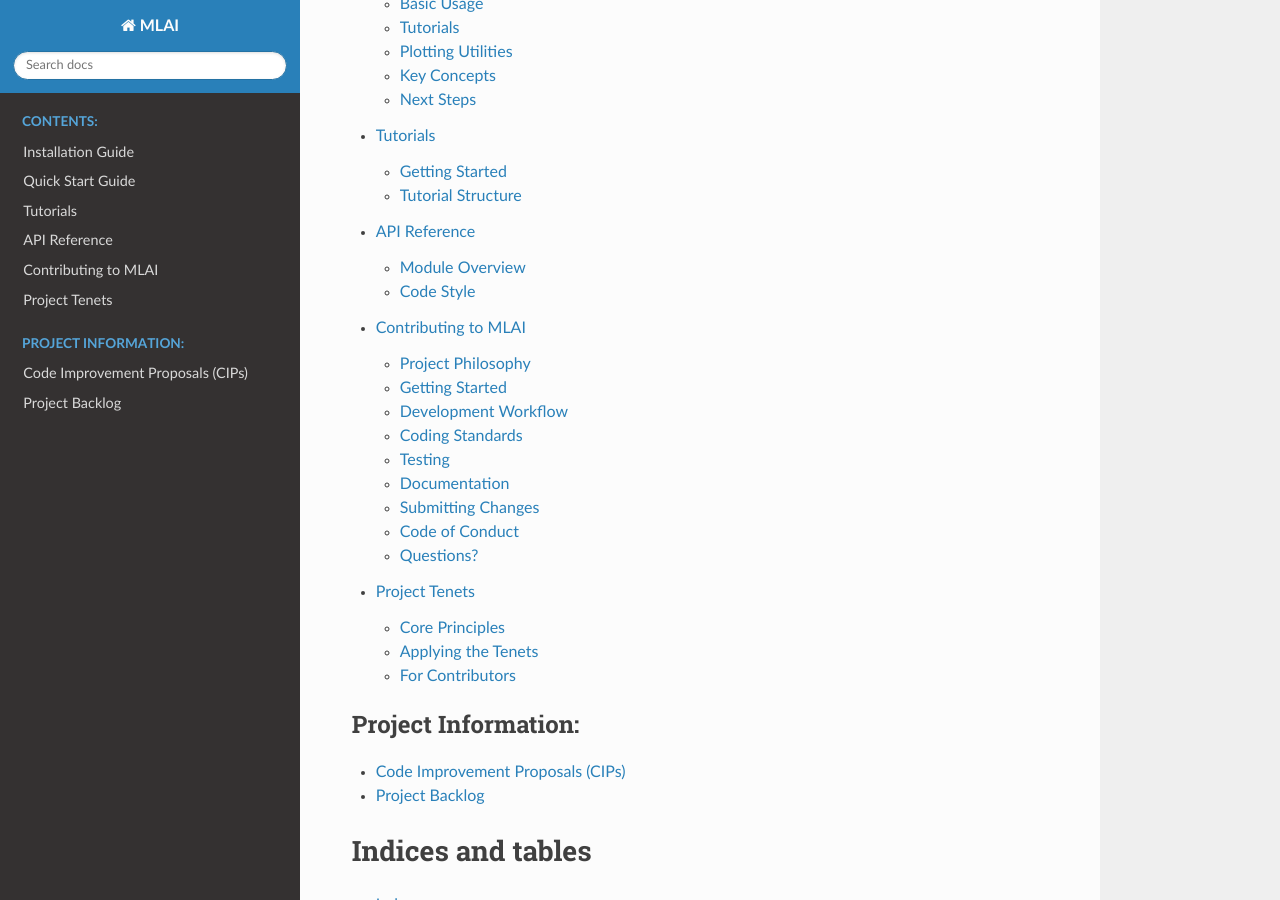
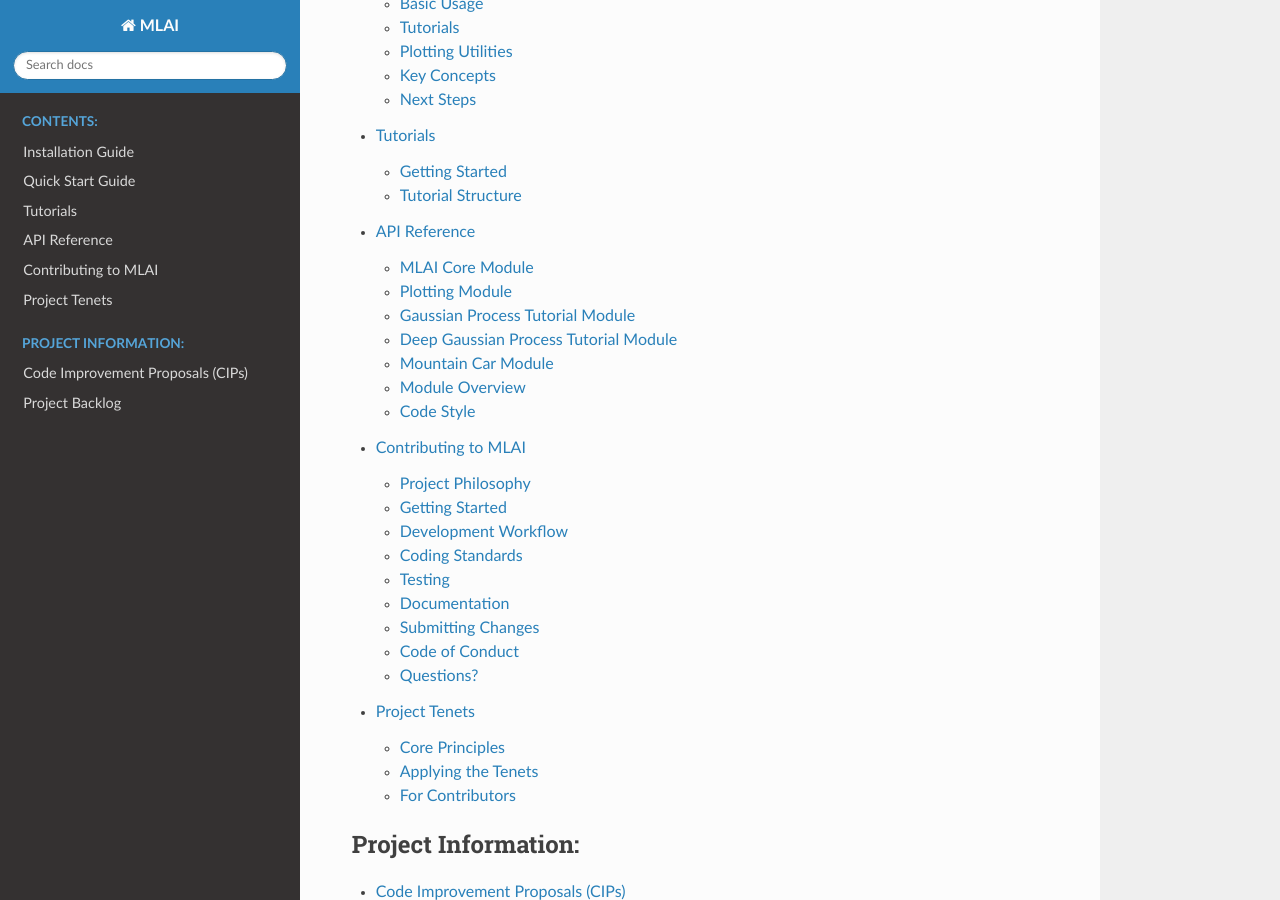
Before and after one commit to lawrennd/mlai, a Sphinx documentation site: the page built from docs/index.rst, in a window 1280 px wide and 900 px high, scrolled down 553 px. Built offline with Sphinx 7.4.7 and the Read the Docs theme 3.1.0, drawn with Linux system fonts in a browser that asks for light colours; pages that are not in the unit, such as notebooks, are missing from menus.

Commit message:
Add API documentation structure for Sphinx
- Create API documentation files for all modules
- Configure Sphinx to import and document modules
- Update workflow to install dependencies
- Fix title formatting in API docs

```diff
--- /dev/null
+++ b/docs/api/deepgp_tutorial.rst
@@ -0,0 +1,11 @@
+Deep Gaussian Process Tutorial Module
+=====================================
+
+.. automodule:: mlai.deepgp_tutorial
+   :members:
+   :undoc-members:
+   :show-inheritance:
+   :special-members: __init__
+
+.. toctree::
+   :maxdepth: 2
--- /dev/null
+++ b/docs/api/gp_tutorial.rst
@@ -0,0 +1,11 @@
+Gaussian Process Tutorial Module
+================================
+
+.. automodule:: mlai.gp_tutorial
+   :members:
+   :undoc-members:
+   :show-inheritance:
+   :special-members: __init__
+
+.. toctree::
+   :maxdepth: 2
--- a/docs/conf.py
+++ b/docs/conf.py
@@ -2,6 +2,10 @@
 #
 # For the full list of built-in configuration values, see the documentation:
 # https://www.sphinx-doc.org/en/master/usage/configuration.html
+
+import os
+import sys
+sys.path.insert(0, os.path.abspath('..'))
 
 # -- Project information -----------------------------------------------------
 # https://www.sphinx-doc.org/en/master/usage/configuration.html#project-information
@@ -43,8 +47,13 @@ autodoc_default_options = {
     'member-order': 'bysource',
     'special-members': '__init__',
     'undoc-members': True,
-    'exclude-members': '__weakref__'
+    'exclude-members': '__weakref__',
+    'show-inheritance': True,
+    'inherited-members': True,
 }
+
+# Enable automatic generation of stub pages
+autosummary_generate = True
 
 # -- Options for intersphinx -------------------------------------------------
 intersphinx_mapping = {
```
Also changed, not shown: docs/api/mlai.rst (added, +11 -0 lines), docs/api/mountain_car.rst (added, +11 -0 lines), docs/api/plot.rst (added, +11 -0 lines), 1 other file.
